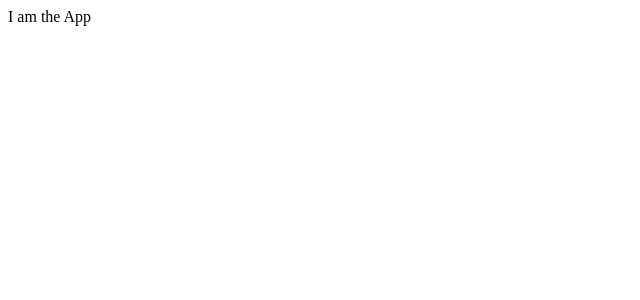
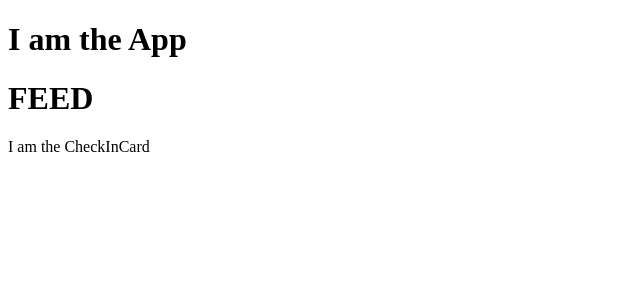
Before and after one commit to sds-smith/CUP, a React (Create React App) app in the folder client/: page / in a window 1280 px wide. Shown: the top 300 px of the page, without its empty margins (0-640 px from the left). Built offline with nearby package versions, Linux system fonts and the light colour scheme.

Commit message:
create and render feed and check-in-card components

```diff
--- a/client/src/App.jsx
+++ b/client/src/App.jsx
@@ -1,8 +1,12 @@
 
+import Feed from "./components/feed/feed.component";
 
 const App = () => {
     return (
-        <div>I am the App</div>
+        <div>
+            <h1>I am the App</h1>
+            <Feed/>
+        </div>
     )
 }
 
--- /dev/null
+++ b/client/src/components/check-in-card/check-in-card.component.jsx
@@ -0,0 +1,8 @@
+
+const CheckInCard = () => {
+    return (
+        <div>I am the CheckInCard</div>
+    )
+}
+
+export default CheckInCard
--- /dev/null
+++ b/client/src/components/feed/feed.component.jsx
@@ -0,0 +1,12 @@
+import CheckInCard from "../check-in-card/check-in-card.component";
+
+const Feed = () => {
+    return (
+        <div>
+            <h1>FEED</h1>
+            <CheckInCard/>
+        </div>
+    )
+}
+
+export default Feed
```
